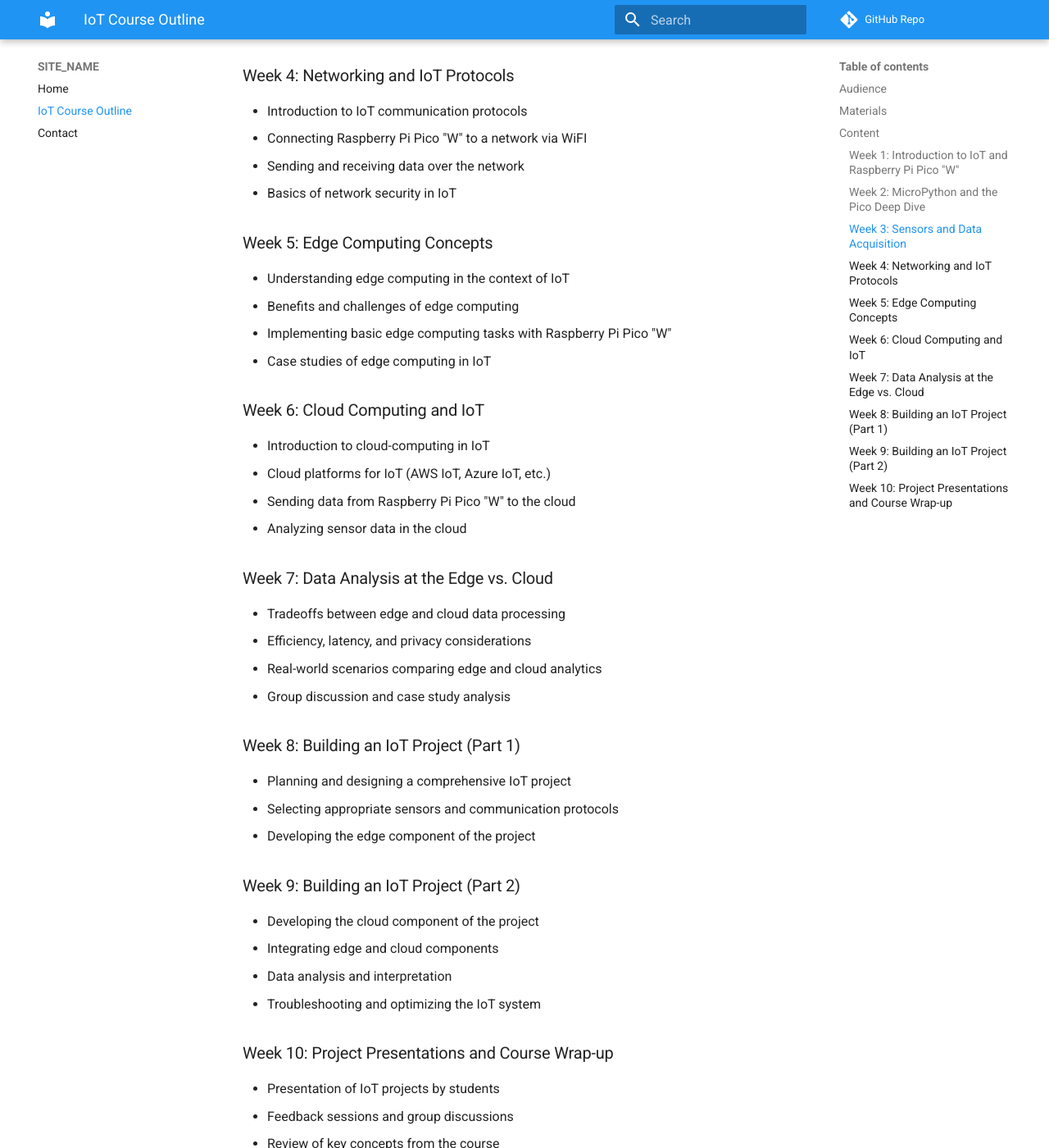
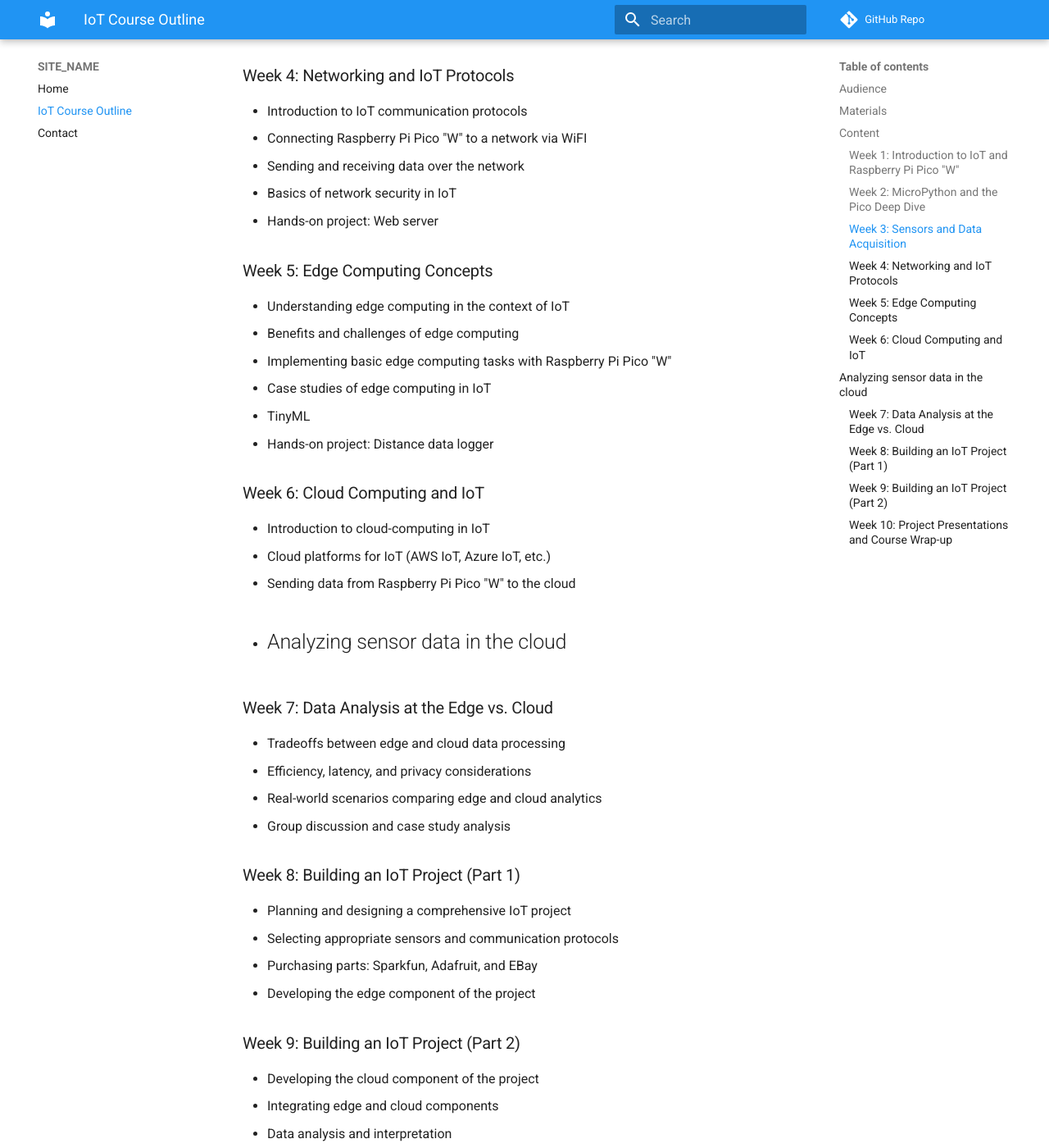
Before and after one commit to dmccreary/iot-course, an MkDocs documentation site: the page built from docs/outline.md, in a window 1280 px wide and 1400 px high, scrolled down 1613 px. Shown: the whole window at 82% size. Built offline with MkDocs 1.6.1 and Material for MkDocs 9.7.7, drawn with Linux system fonts in a browser that asks for light colours; comment, search, counter and statistics services are not loaded.

Commit message:
updating content

```diff
--- a/docs/outline.md
+++ b/docs/outline.md
@@ -53,18 +53,22 @@ We will also provide examples of GPT-4 prompts that can be used to create, exten
 - Connecting Raspberry Pi Pico "W" to a network via WiFI
 - Sending and receiving data over the network
 - Basics of network security in IoT
+- Hands-on project: Web server
 
 ### Week 5: Edge Computing Concepts
 - Understanding edge computing in the context of IoT
 - Benefits and challenges of edge computing
 - Implementing basic edge computing tasks with Raspberry Pi Pico "W"
 - Case studies of edge computing in IoT
+- TinyML
+- Hands-on project: Distance data logger
 
 ### Week 6: Cloud Computing and IoT
 - Introduction to cloud-computing in IoT
 - Cloud platforms for IoT (AWS IoT, Azure IoT, etc.)
 - Sending data from Raspberry Pi Pico "W" to the cloud
 - Analyzing sensor data in the cloud
+-
 
 ### Week 7: Data Analysis at the Edge vs. Cloud
 - Tradeoffs between edge and cloud data processing
@@ -75,6 +79,7 @@ We will also provide examples of GPT-4 prompts that can be used to create, exten
 ### Week 8: Building an IoT Project (Part 1)
 - Planning and designing a comprehensive IoT project
 - Selecting appropriate sensors and communication protocols
+- Purchasing parts: Sparkfun, Adafruit, and EBay
 - Developing the edge component of the project
 
 ### Week 9: Building an IoT Project (Part 2)
```
